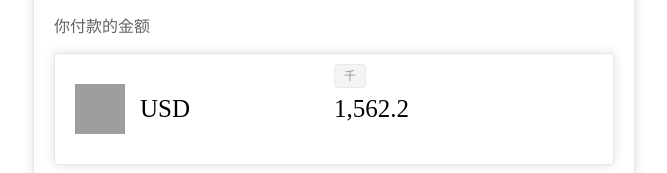
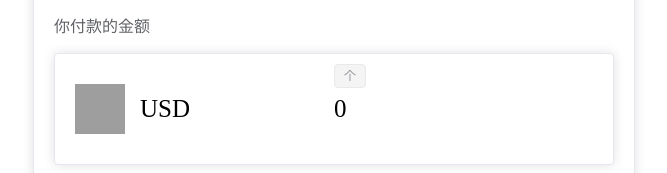
Before and after one commit to jamehhh012/exchange-rate, a Vue app: page / in a window 1280 px wide. Shown: the part 374-547 px from the top of the page, without its empty margins (306-973 px from the left). Built offline with nearby package versions, Linux system fonts and the light colour scheme; grey boxes are pictures that could not be loaded.

Commit message:
feat: 金额根据汇率和输入变化

```diff
--- a/src/components/moneyShow.vue
+++ b/src/components/moneyShow.vue
@@ -5,7 +5,7 @@
   </div>
 </template>
 <script setup>
-import { ref, defineProps, toRefs } from "vue";
+import { ref, defineProps, toRefs, watch } from "vue";
 import { formatterAmount } from "@/utils/exchangeRate";
 const props = defineProps({
   amount: Number
@@ -14,7 +14,15 @@ let { amount } = toRefs(props);
 // 单位
 const unit = ref("");
 const showAmount = ref("");
-showAmount.value = formatterAmount(String(amount.value));
+watch(
+  amount,
+  (newValue) => {
+    showAmount.value = formatterAmount(String(newValue));
+    changeUnit(newValue);
+  },
+  { immediate: true }
+);
+
 // 改变单位函数;
 function changeUnit(numericValue) {
   if (numericValue >= 10000000) {
--- a/src/pages/payMent/index.vue
+++ b/src/pages/payMent/index.vue
@@ -20,9 +20,9 @@
       <p class="tip">你付款的金额</p>
       <el-card>
         <div class="user-money-input">
-          <!-- 国家下拉框 -->
+          <!-- 国家展示框 -->
           <countryShow :outCountry="outCountry"></countryShow>
-          <!-- 金额输入框组件 -->
+          <!-- 金额展示框组件 -->
           <moneyShow :amount="outAmount"></moneyShow>
         </div>
       </el-card>
@@ -36,11 +36,12 @@ export default {
 };
 </script>
 <script setup>
-import { reactive, ref } from "vue";
+import { reactive, ref, watch } from "vue";
 import moneyInput from "@/components/moneyInput.vue";
 import countrySelect from "@/components/countrySelect.vue";
 import countryShow from "@/components/countryShow.vue";
 import moneyShow from "@/components/moneyShow.vue";
+import { updateExchangeRate } from "@/utils/exchangeRate";
 const msg = ref("付款");
 
 // 付款金额
@@ -53,9 +54,6 @@ const countryInput = ref("");
 function changeCountry(val) {
   countryInput.value = val;
 }
-// 监听国家变化,变化就更新汇率
-let exchangeRate = ref(0);
-console.log(exchangeRate);
 
 // 虚拟数据
 let outCountry = reactive({
@@ -64,8 +62,19 @@ let outCountry = reactive({
   ChineseLabel: "美元",
   value: "USD"
 });
-let outAmount = ref(1562.2);
-console.log(outAmount);
+let outAmount = ref(0);
+
+// 监听国家变化,变化就更新汇率
+let exchangeRate = ref(0);
+watch([countryInput, outCountry], (newValue) => {
+  let [firstCountry, secondCountry] = newValue;
+  exchangeRate.value = updateExchangeRate(firstCountry, secondCountry.value);
+});
+// 输入金额变化,汇率变化 都要重新计算输出的金额
+watch([exchangeRate, amountInput], (newValue) => {
+  let [rate, amount] = newValue;
+  outAmount.value = rate * Number(amount);
+});
 </script>
 <style lang="scss" scoped>
 h3 {
--- a/src/utils/exchangeRate.js
+++ b/src/utils/exchangeRate.js
@@ -16,20 +16,19 @@ const updateExchangeRate = (inCountry, outCountry) => {
 const formatterAmount = (value) => {
     // 限制只能填入数字
     value = value.replace(/[^0-9.]/g, "");
-
     // 如果以小数点开头，补充0
     if (/^\.$/.test(value)) {
         value = "0" + value;
     }
     // 移除前导零（对于整数部分），确保结果符合要求
     value = value.replace(/^0+(?=\d)/, "");
+    // 限制小数点后最多两位
+    value = value.replace(/(\.\d{2})\d+/, "$1");
     // 对数字进行千分位分割
     value = `${value}`.replace(/\B(?=(\d{3})+(?!\d))/g, ",");
     //多个小数点只取第一个
     value = value.replace(/\.{2,}/g, ".");
     value = value.replace(".", "$#$").replace(/\./g, "").replace("$#$", ".");
-    // 限制小数点后最多两位
-    value = value.replace(/(\.\d{2})\d+/, "$1");
     return value;
 }
 
```
